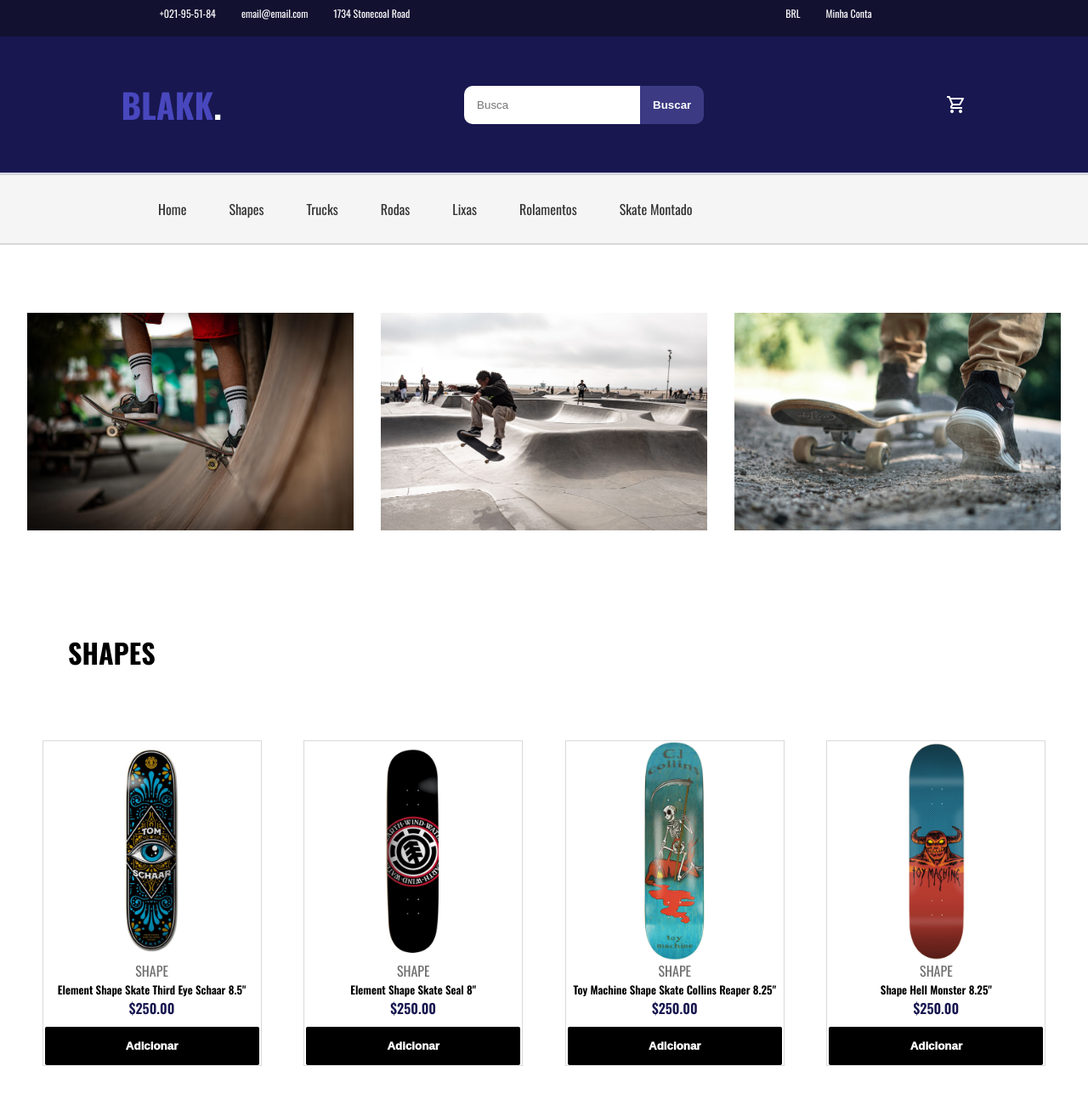
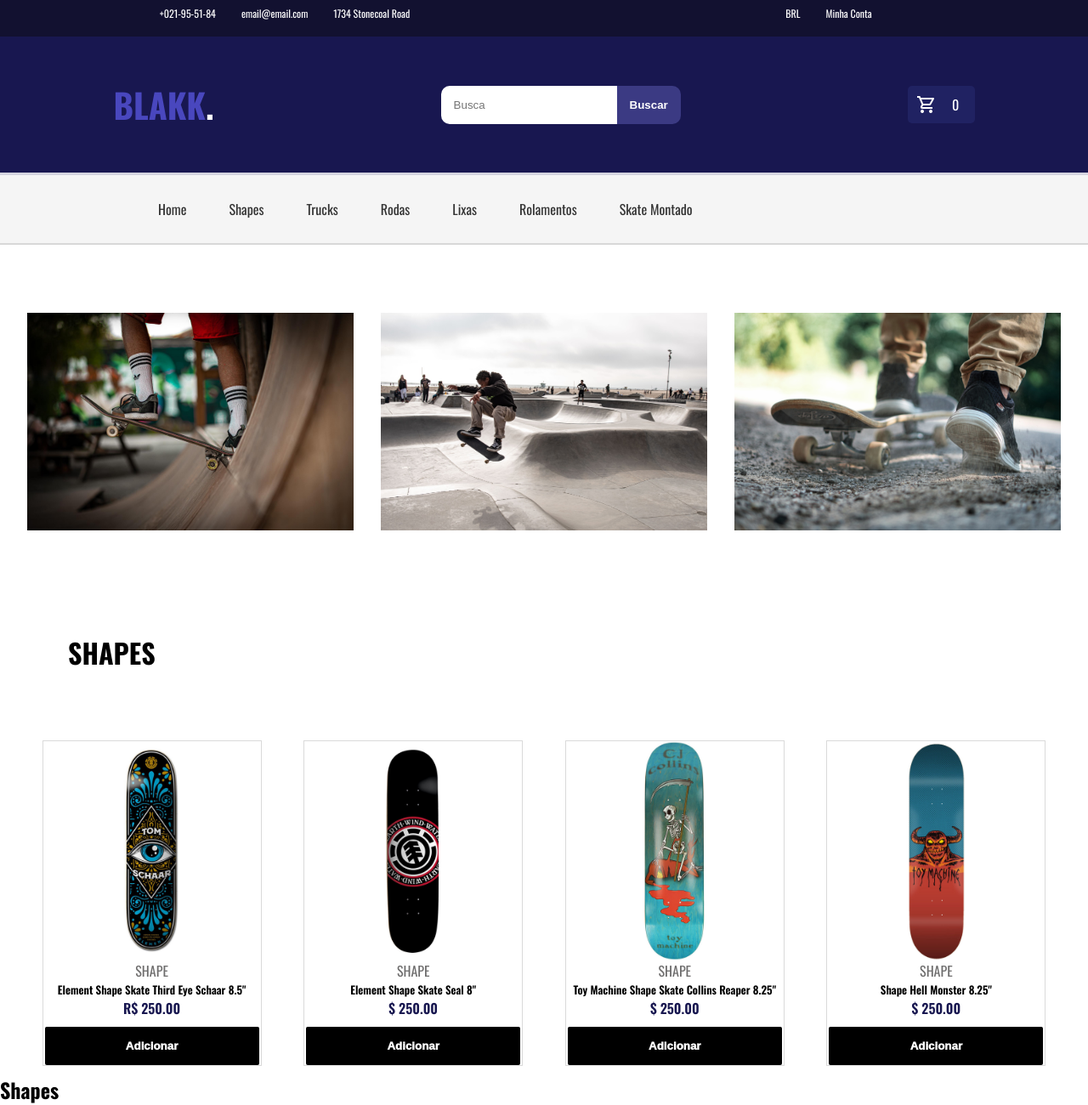
Before and after one commit to vitor-cf/ecommerce-skateshop, a plain HTML site: page index.html in a window 1280 px wide. Shown: the part 13-1313 px from the top of the page at 85% size. Before the commit the page ends 1277 px from the top, so only its background shows below. Drawn offline with nearby package versions, Linux system fonts and the light colour scheme.

Commit message:
codigos para carrinho de compras

```diff
--- /dev/null
+++ b/JS/script.js
@@ -0,0 +1,25 @@
+//funcoes auxiliares ou uteis
+const seleciona = (elemento) => document.querySelector(elemento)
+
+// Preencher com imagens e informações do SHAPE, utilizando OBJECT.
+
+
+const preencheDadosShape = (shapeItem, item, index) => {
+    shapeItem.setAttribute('data-key',index)
+    shapeItem.querySelector('.shape-item--img img').src = item.img
+    shapeItem.querySelector('.shape-item--categoria').innerHTML = item.categoria
+    shapeItem.querySelector('.shape-item--name').innerHTML = item.name
+    shapeItem.querySelector('.shape-item--price').innerHTML = item.price
+}
+
+// MAPEAR shapeJSON para gerar lista de shapes
+
+shapeJson.map((item, index) => {
+    // console.log(item);
+    let shapeItem = document.querySelector('.models .shape-item').cloneNode(true)
+    // console.log(shapeItem);
+    seleciona('.shape-area').append(shapeItem)
+
+    // preencher os dados de cada shape
+    preencheDadosShape(shapeItem, item, index)
+})
--- /dev/null
+++ b/assets/models.js
@@ -0,0 +1,34 @@
+let shapeJson = [
+    {
+        id: 1,
+        categoria: 'SHAPE',
+        name: 'Element Shape Skate Third Eye Schaar 8.5"',
+        img: 'img/shape-element.jpg',
+        price: '250,00',
+
+    },
+
+    {
+        id: 2,
+        categoria: 'SHAPE',
+        name: 'Element Shape Skate Seal 8"',
+        img: 'img/shape-element-seal.jpg',
+        price: '250,00',
+    },
+
+    {
+        id: 3,
+        categoria: 'SHAPE',
+        name: 'Toy Machine Shape Skate Collins Reaper 8.25"',
+        img: 'img/shape-junkies.jpg',
+        price: '250,00',
+    },
+
+    {
+        id: 4,
+        categoria: 'SHAPE',
+        name: 'Shape Hell Monster 8.25"',
+        img: 'img/shape-monster.jpg',
+        price: '250,00',
+    }
+];
--- a/assets/style.css
+++ b/assets/style.css
@@ -159,3 +159,22 @@ input:focus{
     background-color: rgb(41, 41, 41);
     transition-duration: 0.7s;
 }
+
+/* carrinho aumentar valor */
+
+.carrinho-model {
+    background-color: rgb(32, 34, 98);
+    border-radius: 5px;
+    padding: 10px;
+    display: flex;
+}
+.box-bolha {
+    display: flex;
+    justify-content: center;
+    align-items: center;
+    width: 25px;
+    margin-left: 10px;
+}
+.num {
+    color: white;
+}
--- a/index.html
+++ b/index.html
@@ -34,8 +34,13 @@
                     <input type="text" placeholder="Busca">
                     <button class="btn-buscar">Buscar</button>
                 </div>
+                <div class="carrinho-model">
+                    <img src="img/carrinho-white.png" alt="" class="icon-carrinho">
+                    <div class="box-bolha">
+                        <span class="num" id="num">0</span>
+                    </div>
+                </div>
 
-                <img src="img/carrinho-white.png" alt="" class="icon-carrinho">
             </div>
 
             <div class="box-produtos">
@@ -61,41 +66,64 @@
         </div>
     </section>
 
-    <!-- SHAPE -->
+    <!-- SHAPE LIST -->
     <main>
-        <h1 class="nome-produtos">SHAPES</h1>
-        <div class="caixa-produtos">
-            <div class="item-caixa-produtos">
+          <h1 class="nome-produtos">SHAPES</h1>
+         <div class="caixa-produtos">
+
+             <div class="item-caixa-produtos">
                 <img src="img/shape-element.jpg" alt="" class="img-produto">
                 <span class="span-categoria">SHAPE</span>
                 <span class="span-info">Element Shape Skate Third Eye Schaar 8.5"</span>
-                <span class="span-preco">$250.00</span>
-                <button class="btn-addcart">Adicionar</button>
+                <span class="span-preco">R$ 250.00</span>
+                <button class="btn-addcart" id="btn-add">Adicionar</button>
             </div>
-            <div class="item-caixa-produtos">
+             <div class="item-caixa-produtos">
                 <img src="img/shape-element-seal.jpg" alt="" class="img-produto">
                 <span class="span-categoria">SHAPE</span>
                 <span class="span-info">Element Shape Skate Seal 8"</span>
-                <span class="span-preco">$250.00</span>
+                <span class="span-preco">$ 250.00</span>
                 <button class="btn-addcart">Adicionar</button>
             </div>
             <div class="item-caixa-produtos">
                 <img src="img/shape-junkies.jpg" alt="" class="img-produto">
                 <span class="span-categoria">SHAPE</span>
                 <span class="span-info">Toy Machine Shape Skate Collins Reaper 8.25"</span>
-                <span class="span-preco">$250.00</span>
+                <span class="span-preco">$ 250.00</span>
                 <button class="btn-addcart">Adicionar</button>
             </div>
             <div class="item-caixa-produtos">
                 <img src="img/shape-monster.jpg" alt="" class="img-produto">
                 <span class="span-categoria">SHAPE</span>
                 <span class="span-info">Shape Hell Monster 8.25"</span>
-                <span class="span-preco">$250.00</span>
+                <span class="span-preco">$ 250.00</span>
                 <button class="btn-addcart">Adicionar</button>
             </div>
         </div>
 
+        <!-- COMPLETAR IMAGENS USANDO O JS -->
+
+        <!-- <div class="models">
+            <div class="shape-item">
+                <a href="">
+                    <div class="shape-item--img"><img src="" alt=""></div>
+                </a>
+                <div class="shape-item--categoria">--</div>
+                <div class="shape-item--name">--</div>
+                <div class="shape-item-price">R$ --</div>
+            </div>
+
+        </div> -->
+
 
     </main>
+
+    <!-- conteudo principal  -->
+
+    <h2>Shapes</h2>
+
+    <div class="shape-area"></div>
+    <script src="assets/models.js"></script>
+    <script src="JS/script.js"></script>
 </body>
 </html>
```
Also changed, not shown: JS/add.js (added).
